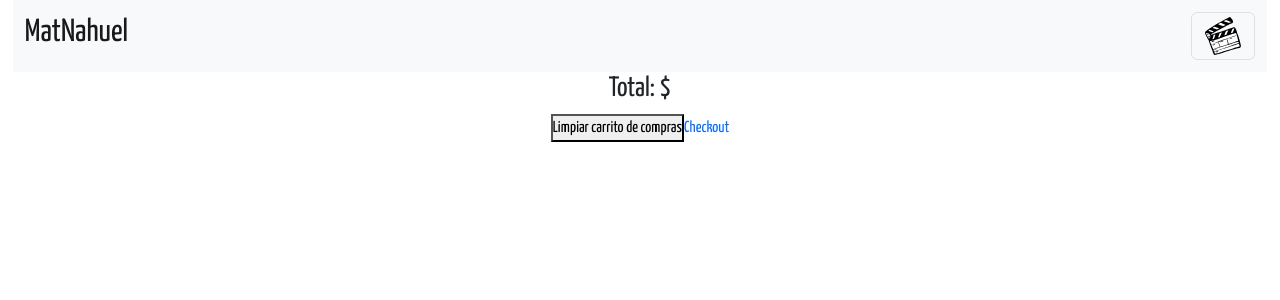
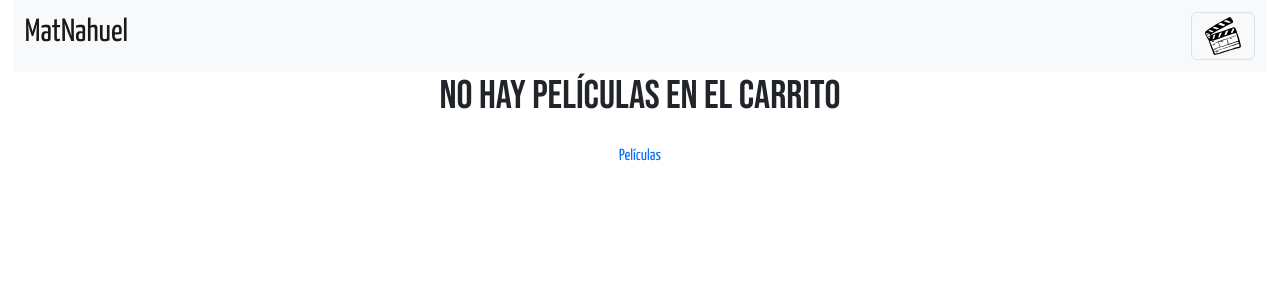
Before and after one commit to matnahuel23/entregaFinalReactIERACE, a React (Create React App) app: page /cart in a window 1280 px wide. Shown: the top 300 px of the page. Built offline with nearby package versions, Linux system fonts and the light colour scheme; a web font is replaced by a local one.

Commit message:
hice correcciones en cart, cartitem, cartcontext, pero faltan detalles

```diff
--- a/src/components/Cart/Cart.jsx
+++ b/src/components/Cart/Cart.jsx
@@ -1,29 +1,38 @@
-import './Cart.css'
-import { useContext } from 'react'
-import { CartContext} from '../../context/CartContext'
-import CartItem from '../CartItem/CartItem'
-import { Link } from 'react-router-dom'
+import { useContext } from "react";
+import { Link } from "react-router-dom";
+import { CartContext } from "../../context/CartContext";
+import CartItem from "../CartItem/CartItem";
 
 const Cart = () => {
-    const {cart, clearCart, totalQuantity, total} = useContext (CartContext)
+  const { cart, clearCart, total } = useContext(CartContext);
 
-    if (totalQuantity === 0){
-        return (
-            <div>
-                <h1>No hay peliculas en el carrito</h1>
-                <Link to='/' className='Option'>Películas</Link>
-            </div>
-        )
-    }
+  if (!cart || cart.length === 0) {
+    return (
+      <div>
+        <h1>No hay películas en el carrito</h1>
+        <Link to="/" className="Option">
+          Películas
+        </Link>
+      </div>
+    );
+  }
 
-    return(
-        <div>
-            { cart.map(p => <CartItem key={p.id}{...p}/>)}
-            <h3>Total: ${total}</h3>
-            <button onClick={() => clearCart()} className="Button">Limpiar carrito de compras</button>
-            <Link to='/checkout' className='Option'>Checkout</Link>
+  return (
+    <div>
+      {cart.map((item) => (
+        <div key={item.id}>
+          <CartItem item={item} />
         </div>
-    )
-}
+      ))}
+      <h3>Total: ${isNaN(total()) ? 0 : total()}</h3>
+      <button onClick={() => clearCart()} className="Button">
+        Limpiar carrito
+      </button>
+      <Link to="/checkout" className="Option">
+        Checkout
+      </Link>
+    </div>
+  );
+};
 
 export default Cart;
--- a/src/components/CartItem/CartItem.jsx
+++ b/src/components/CartItem/CartItem.jsx
@@ -1,13 +1,28 @@
-import Item from '../Item/Item'
-import './CartItem.css'
+import { useContext } from 'react';
+import { CartContext } from '../../context/CartContext';
+import Item from '../Item/Item';
 
-const CartItem =({items}) => {
-    return (
-        <div className='ListGroup'>
-            {/* lista productos */}
-            {items.map(prod => <Item key={prod.id} {...prod} />)}
-        </div>
-    )
-}
+const CartItem = ({ id, image, name, description, stock, price, category, duration }) => {
+  const { removeItem } = useContext(CartContext);
+
+  const handleRemoveItem = () => {
+    removeItem(id);
+  };
+
+  return (
+    <div className="CartItem">
+      <Item
+        image={image}
+        name={name}
+        description={description}
+        stock={stock}
+        price={price}
+        category={category}
+        duration={duration}
+      />
+      <button onClick={handleRemoveItem}>Eliminar producto</button>
+    </div>
+  );
+};
 
 export default CartItem
--- a/src/context/CartContext.jsx
+++ b/src/context/CartContext.jsx
@@ -1,4 +1,4 @@
-import { createContext, useState } from "react"
+import { createContext, useState } from "react";
 
 export const CartContext = createContext ({
     cart: []
@@ -7,7 +7,11 @@ export const CartContext = createContext ({
 export const CartProvider = ({ children}) => {
     const [cart, setCart]=useState([])
 
-    console.log(cart)
+    const totalQuantity = () => {
+        let quantity = 0
+        cart.forEach ((item) => quantity += item.quantity)
+        return quantity
+    }
 
     const addItem = (item, quantity) => {
         if(!isInCart(item.id)){
@@ -18,7 +22,7 @@ export const CartProvider = ({ children}) => {
     }
 
     const removeItem = (itemId)=> {
-        const cartUpdated = cart.filter(prod => prod.id !== itemId)
+        const cartUpdated = cart.filter(item => item.id !== itemId)
         setCart (cartUpdated)
     }
 
@@ -27,10 +31,15 @@ export const CartProvider = ({ children}) => {
     }
 
     const isInCart = (itemId) => {
-        return cart.some (prod => prod.id === itemId)
+        return cart.some (item => item.id === itemId)
     }
+
+    const total = () => {
+        return cart.reduce((total, item) => total += item.quantity * item.price, 0)
+    }
+
     return (
-        <CartContext.Provider value={{cart, addItem, removeItem, clearCart}}>
+        <CartContext.Provider value={{cart, addItem, removeItem, clearCart, totalQuantity, total}}>
             {children}
         </CartContext.Provider>
     )
```
